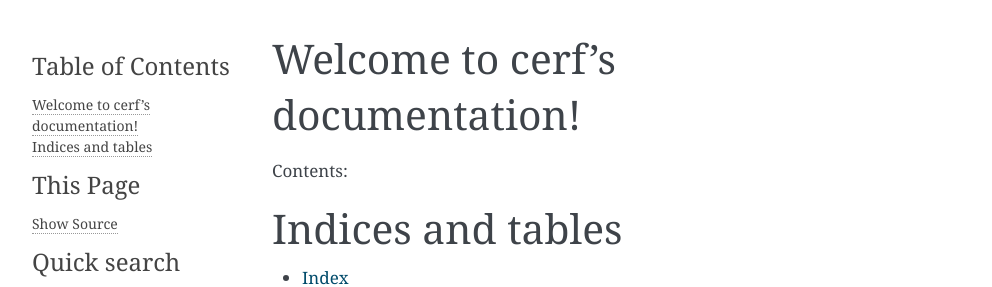
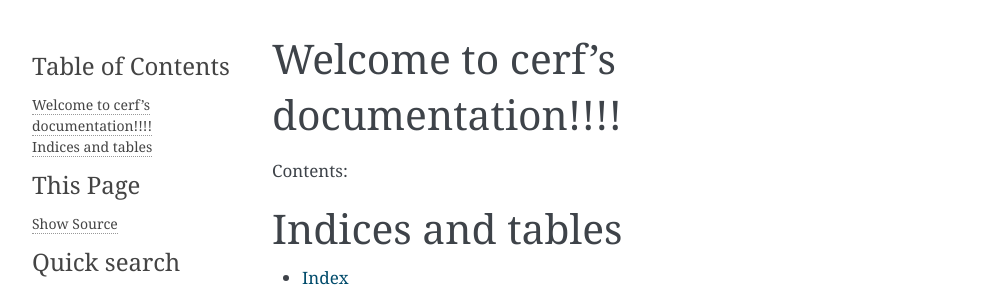
Before and after one commit to kotarotanahashi/cerf, a Sphinx documentation site: the page built from docs/index.rst, in a window 1280 px wide. Shown: the top 287 px of the page, without its empty margins (148-1140 px from the left). Built offline with Sphinx 7.4.7, drawn with Linux system fonts in a browser that asks for light colours.

Commit message:
add docs

```diff
--- a/docs/index.rst
+++ b/docs/index.rst
@@ -3,7 +3,7 @@
    You can adapt this file completely to your liking, but it should at least
    contain the root `toctree` directive.
 
-Welcome to cerf's documentation!
+Welcome to cerf's documentation!!!!
 ================================
 
 Contents:
```
